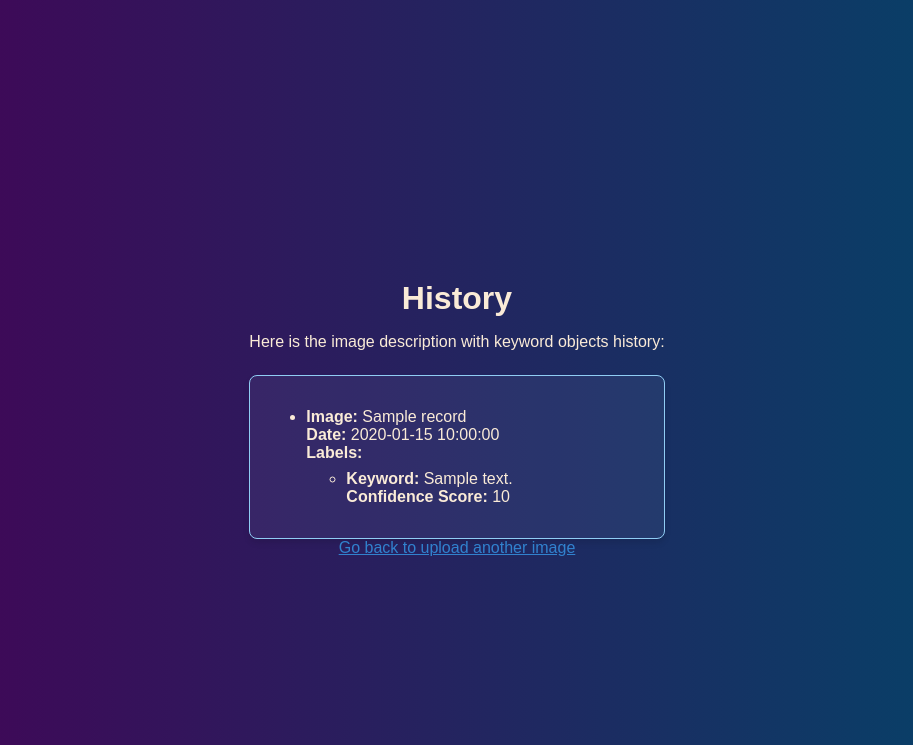
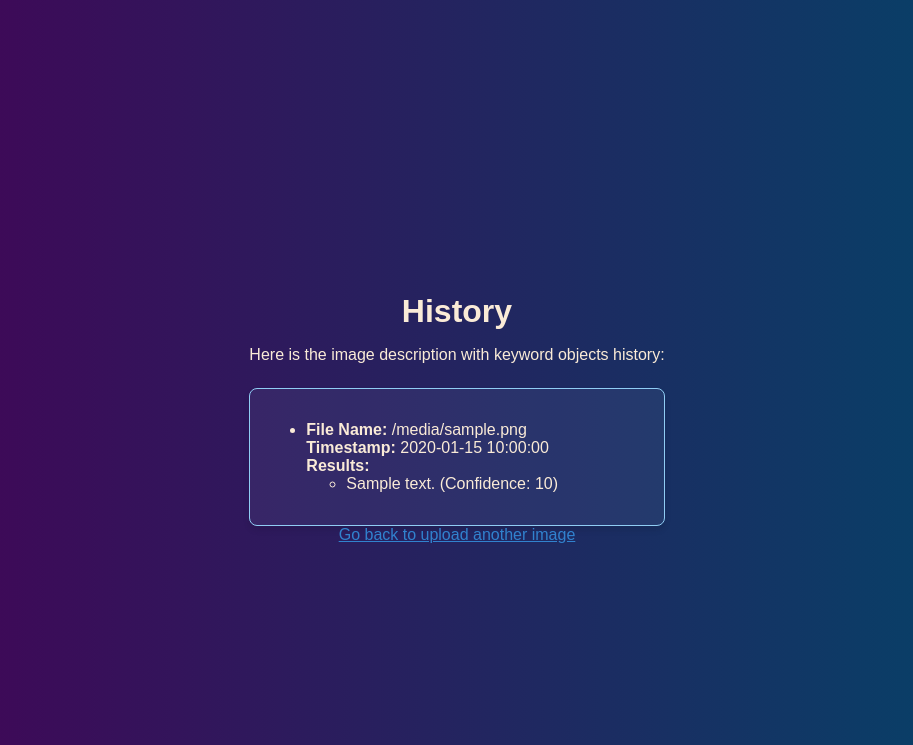
Before and after one commit to SimonasB88/ImageDescriberApp, a FastAPI app: template templates/history.html in a window 1280 px wide. Shown: the top 745 px of the page, without its empty margins (183-1096 px from the left). Run offline with FastAPI, Linux system fonts and the light colour scheme; the template is opened without the code that fills it: most values are stand-ins (such as "Sample title", 1, 10 or a date in 2020).

Commit message:
styling updates, finalizing

```diff
--- a/api.py
+++ b/api.py
@@ -69,19 +69,23 @@ async def analyze_image(request: Request, file: UploadFile = File(...)):
     # Render the results template with the labels
     return templates.TemplateResponse("results.html", {"request": request, "labels": results})
 
-# History page to show the results stored in MongoDB
 @app.get("/history/")
 async def show_history(request: Request):
     # Fetch all the records from MongoDB
     records = collection.find({})
-    results = []
-    for record in records:
-        results.append({
+
+    # Prepare the results to send to the template
+    results = [
+        {
             "file_name": record["file_name"],
             "results": record["results"],
-            "timestamp": record["timestamp"]
-        })
+            "timestamp": record["timestamp"].strftime("%Y-%m-%d %H:%M:%S")
+        }
+        for record in records
+    ]
+
     return templates.TemplateResponse("history.html", {"request": request, "results": results})
+
 
 # Initialize MongoDB client
 mongo_client = MongoClient('mongodb://localhost:27017/')
--- a/styles/output.css
+++ b/styles/output.css
@@ -95,3 +95,19 @@
 .font-family {
     font-family: Arial, sans-serif; /* Update with your preferred font */
 }
+/* CSS for loader */
+.loader {
+    border: 4px solid #f3f3f3; /* Light grey */
+    border-top: 4px solid #3498db; /* Blue */
+    border-radius: 50%;
+    width: 40px;
+    height: 40px;
+    animation: spin 1s linear infinite;
+    display: none; /* Hide loader initially */
+    margin: 20px auto;
+}
+
+@keyframes spin {
+    0% { transform: rotate(0deg); }
+    100% { transform: rotate(360deg); }
+}
--- a/templates/history.html
+++ b/templates/history.html
@@ -17,25 +17,24 @@
 
         <!-- Display the results here -->
         <div class="results-container font-family">
-            <ul>
-            {% for record in history_records %}
-                <li>
-                <p class="mb-2">
-                    <strong>Image:</strong> {{ record.image_name }} <br>
-                    <strong>Date:</strong> {{ record.date }} <br>
-                    <strong>Labels:</strong>
-                </p>
-                <ul>
-                    {% for label in record.labels %}
-                    <li>
-                        <strong>Keyword:</strong> {{ label.description }} <br>
-                        <strong>Confidence Score:</strong> {{ label.score | round(2) }}
-                    </li>
+            {% if results %}
+                <ul class="space-y-6">
+                    {% for result in results %}
+                        <li class="p-4 border-b border-gray-200">
+                            <strong>File Name:</strong> {{ result.file_name }} <br>
+                            <strong>Timestamp:</strong> {{ result.timestamp }} <br>
+                            <strong>Results:</strong>
+                            <ul class="list-disc pl-5 mt-2">
+                                {% for label in result.results %}
+                                    <li>{{ label.description }} (Confidence: {{ label.score | round(2) }})</li>
+                                {% endfor %}
+                            </ul>
+                        </li>
                     {% endfor %}
                 </ul>
-                </li>
-            {% endfor %}
-            </ul>
+            {% else %}
+                <p>No history records found.</p>
+            {% endif %}
         </div>
 
         <a href="/" class="font-family text-blue-600 mt-6 inline-block">Go back to upload another image</a>
```
Also changed, not shown: index.html (+12 -3 lines).
